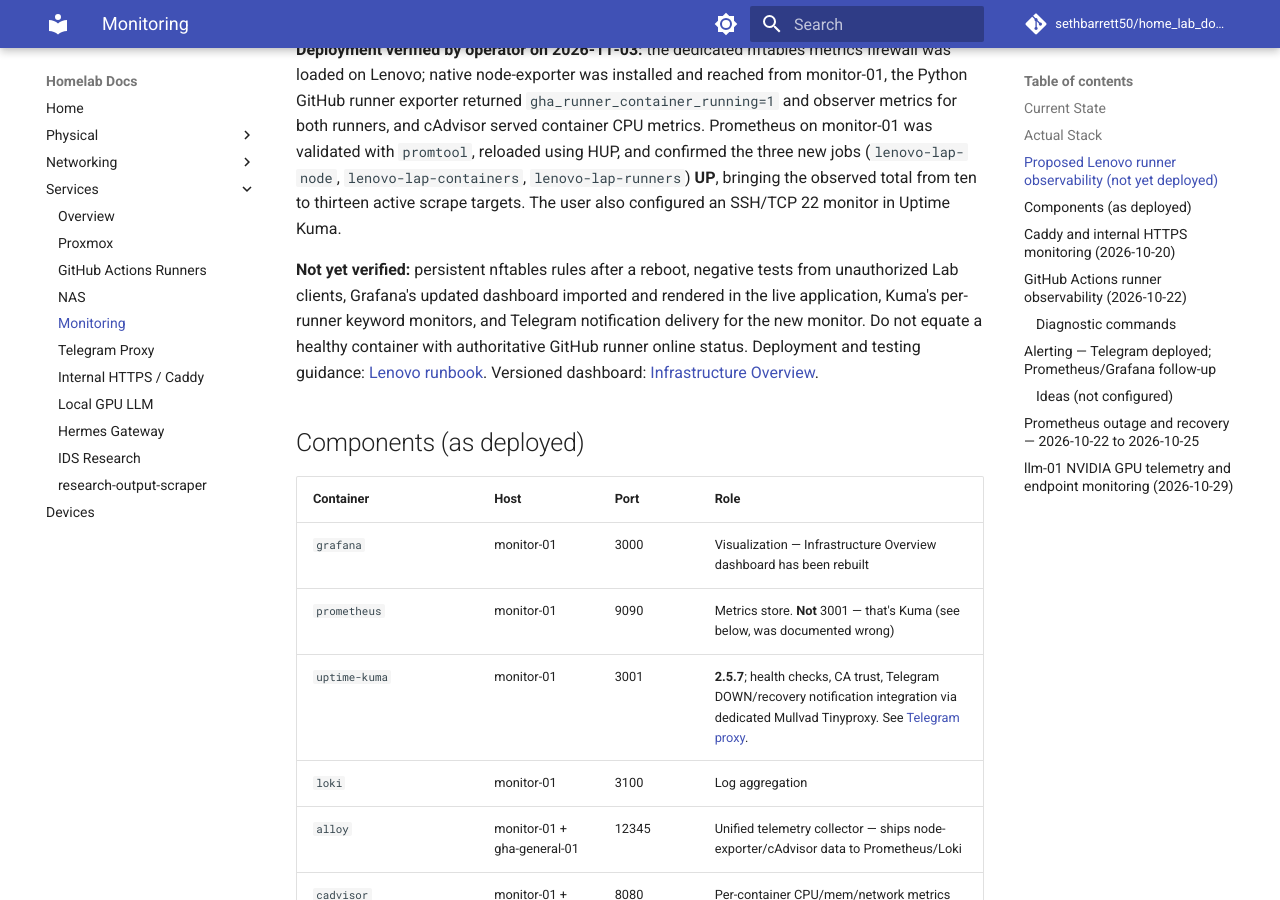
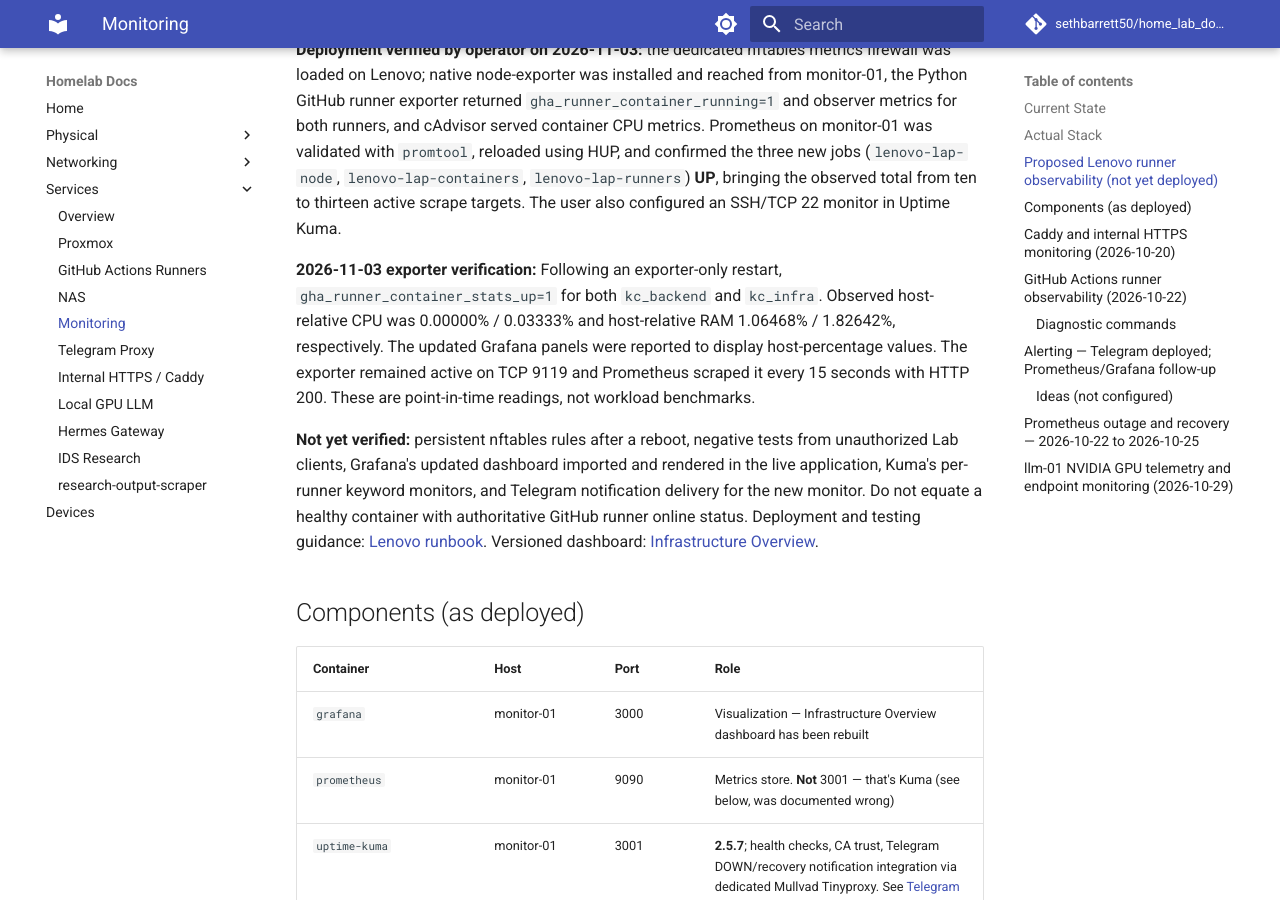
Before and after one commit to sethbarrett50/home_lab_docs, an MkDocs documentation site: the page built from docs/services/monitoring.md, in a window 1280 px wide and 900 px high, scrolled down 818 px. Built offline with MkDocs 1.6.1 and Material for MkDocs 9.7.7, drawn with Linux system fonts in a browser that asks for light colours; comment, search, counter and statistics services are not loaded.

Commit message:
docs(monitoring): record verified Lenovo runner host-relative usage metrics

```diff
--- a/docs/services/monitoring.md
+++ b/docs/services/monitoring.md
@@ -79,6 +79,14 @@
 `lenovo-lap-runners`) **UP**, bringing the observed total from ten
 to thirteen active scrape targets. The user also configured an SSH/TCP 22
 monitor in Uptime Kuma.
+
+**2026-11-03 exporter verification:** Following an exporter-only restart,
+`gha_runner_container_stats_up=1` for both `kc_backend` and `kc_infra`.
+Observed host-relative CPU was 0.00000% / 0.03333% and host-relative RAM
+1.06468% / 1.82642%, respectively. The updated Grafana panels were
+reported to display host-percentage values. The exporter remained active
+on TCP 9119 and Prometheus scraped it every 15 seconds with HTTP 200.
+These are point-in-time readings, not workload benchmarks.
 
 **Not yet verified:** persistent nftables rules after a reboot, negative
 tests from unauthorized Lab clients, Grafana's updated dashboard imported
```
